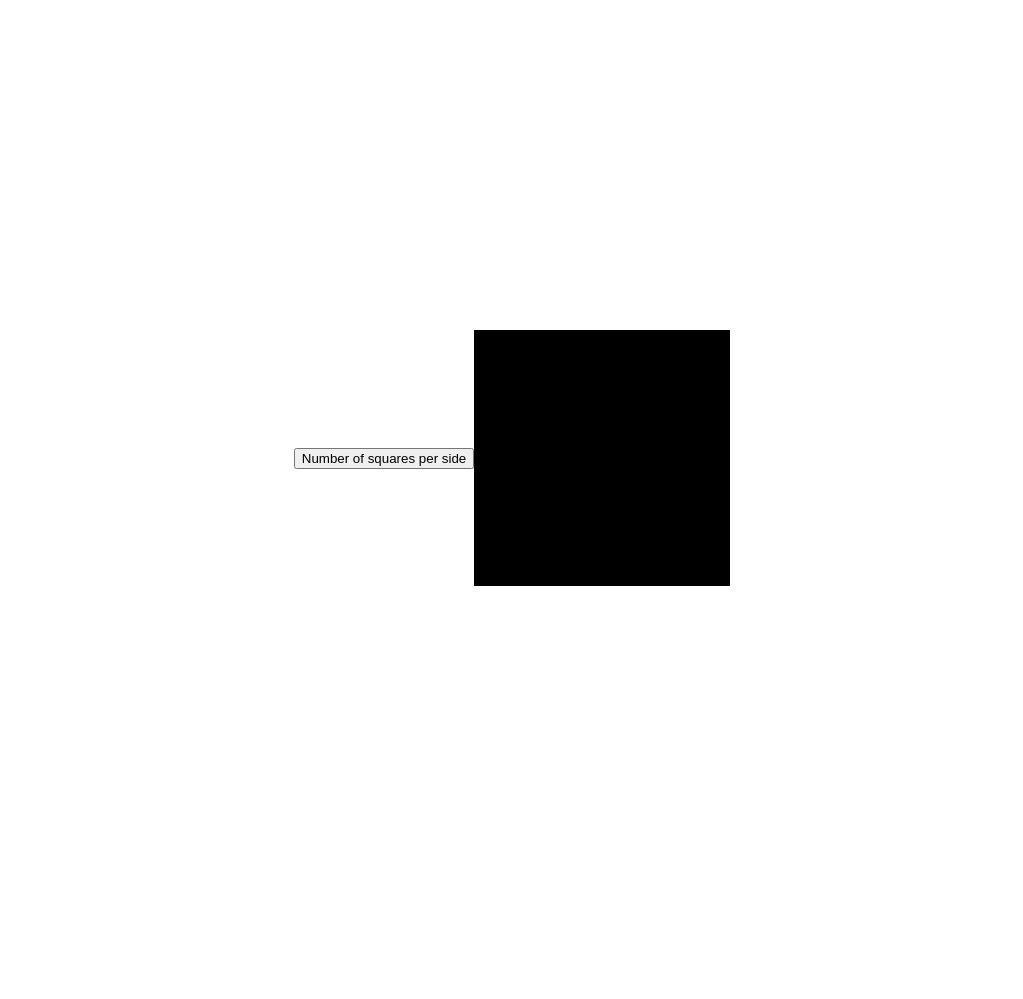
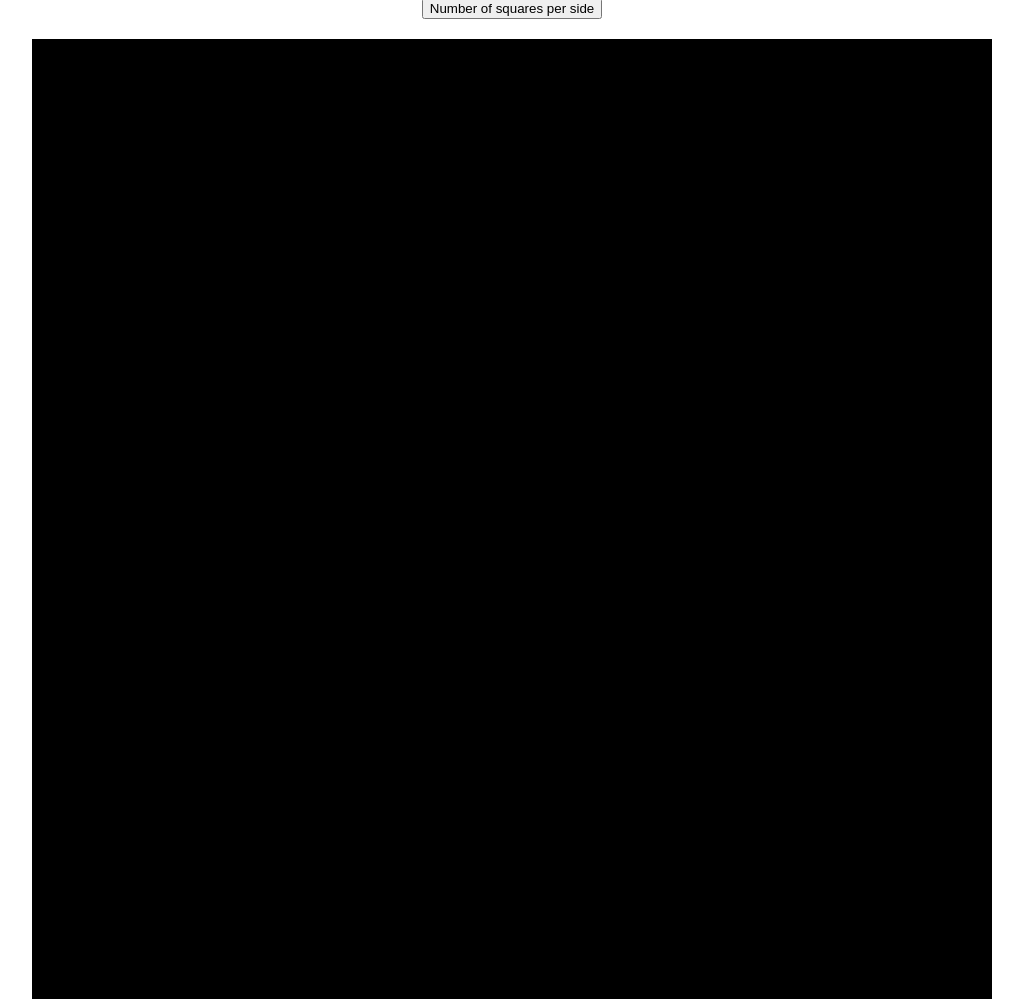
Before and after one commit to Yohan-Abraham/Etch-a-Sketch, a plain HTML site: page index.html in a window 1280 px wide. Shown: the whole page, without its empty margins (128-1151 px from the left). Before the commit the page ends 916 px from the top, so only its background shows below. Drawn offline with Linux system fonts and the light colour scheme.

Commit message:
Add Resizing Feature
Added resizing feature to grid.

```diff
--- a/script.js
+++ b/script.js
@@ -1,22 +1,34 @@
-const button = document.querySelector(".btn");
+const container = document.querySelector(".container");
+const button = document.querySelector("#btn");
+const CONTAINER_SIZE = 960;
 
+function generateGrid(size) {
+    container.innerHTML = "";
 
+    const boxSize = CONTAINER_SIZE / size;
 
-
-
-const containter = document.querySelector(".container");
-
-for (let i = 0; i < 256; i++) {
-
-    const box = document.createElement("div");
-    box.classList.add("box");
-    containter.appendChild(box);
+    for (let i = 0; i < (size * size); i++) {
+        const box = document.createElement("div");
+        box.classList.add("box");
+        box.style.width = `${boxSize}px`;
+        box.style.height = `${boxSize}px`;
+        box.addEventListener("mouseover", () => {
+            box.style.background = "red";
+        });
+        container.appendChild(box);
+    }
 }
 
-const square = document.querySelectorAll(".box");
+button.addEventListener("click", () => {
+    let newSize = prompt("Enter a new size for the grid. Max size is 100");
+    newSize = parseInt(newSize);
 
-square.forEach((box) => {
-    box.addEventListener("mouseover", () => {
-        box.style.backgroundColor = "blue";
-    });
+    if (newSize > 100) {
+        alert("The number is greater than 100!");
+        return;
+    }
+
+    generateGrid(newSize);
 });
+
+generateGrid(16);
--- a/style.css
+++ b/style.css
@@ -1,15 +1,20 @@
 body {
     display: flex;
+    flex-direction: column;
     height: 900px;
     justify-content: center;
     align-items: center;
 }
 
+#btn {
+    margin: 20px;
+}
+
 .container {
     display: flex;
     flex-wrap: wrap;
-    height: 256px;
-    width: 256px;
+    height: 900px;
+    width: 960px;
     margin: 0px;
 }
 
```
